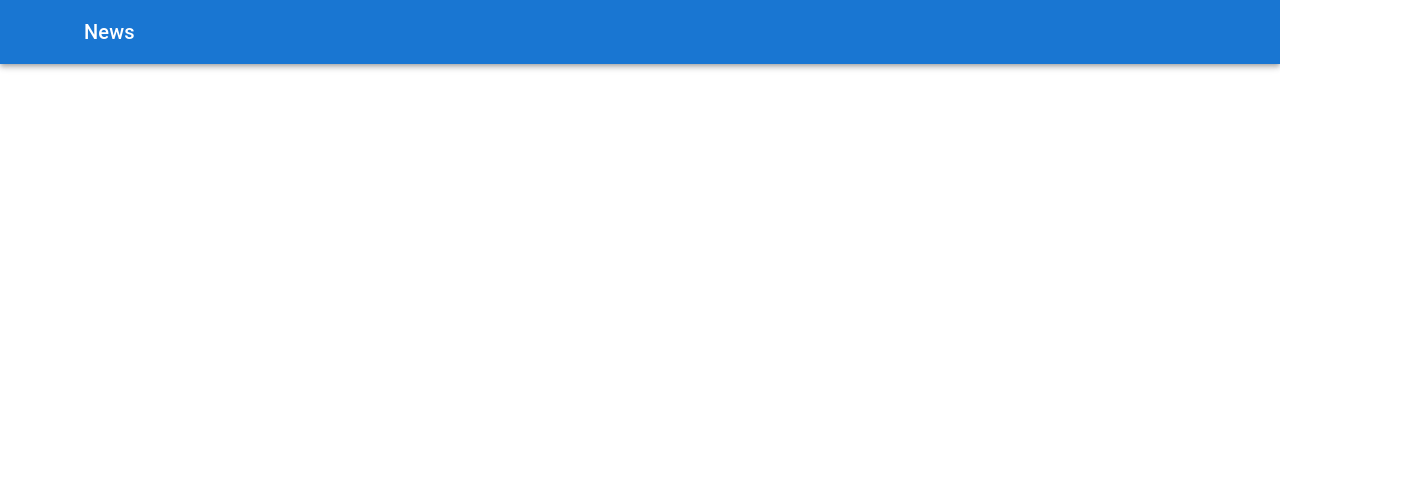
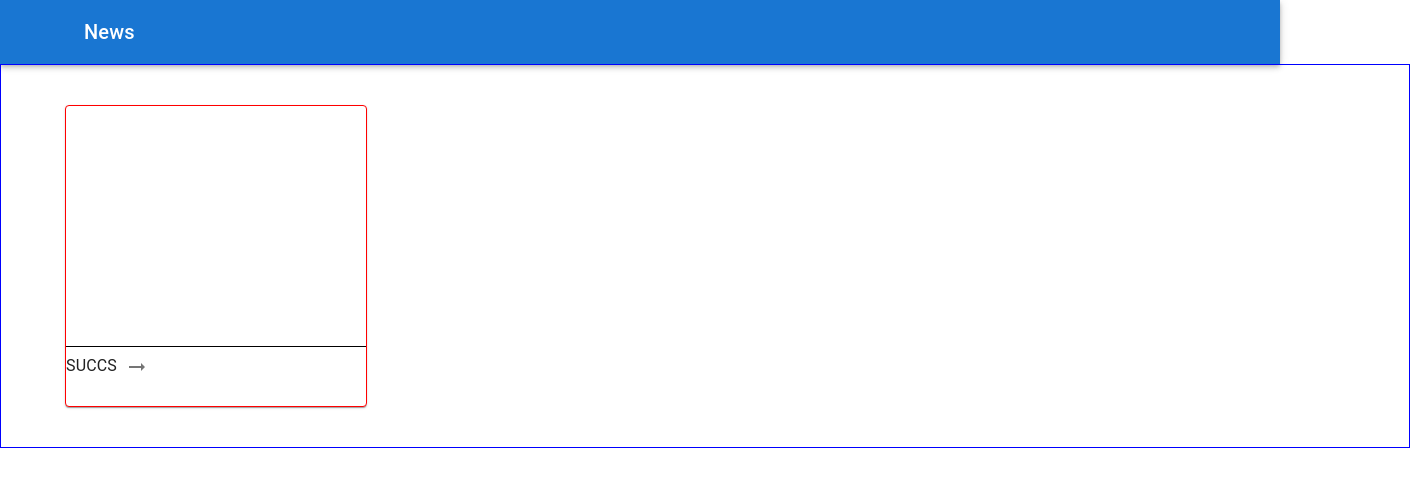
Before and after one commit to codydeatherage/uncanny-botanics-front, a React (Create React App) app: page / in a window 1280 px wide. Shown: the top 486 px of the page, 1410 px wide, since content can reach past the window. Built offline with nearby package versions, Linux system fonts and the light colour scheme.

Commit message:
skeleton of single frame with some card typography

```diff
--- a/src/App.js
+++ b/src/App.js
@@ -3,11 +3,13 @@ import { Router, Route, Link } from 'react-router'
 import { Box } from '@mui/material'
 import { styled } from '@mui/system'
 import NavBar from './components/NavBar'
+import Frame from './components/Frame'
 
 const App = () => {
   return (
     <Box>
       <NavBar />
+      <Frame />
     </Box>
   )
 }
--- a/src/components/Frame.js
+++ b/src/components/Frame.js
@@ -1,15 +1,60 @@
 //will contain 1 frame to be  containing photos of plants for sale
 
-import { Card, CardContent } from '@mui/material'
+import { Card, CardActions, CardContent, CardMedia, Typography } from '@mui/material'
 // import React from 'react'
+import { styled } from '@mui/system';
+import IconButton from '@mui/material/IconButton';
+import ArrowRightAltIcon from '@mui/icons-material/ArrowRightAlt';
+
+const Container = styled('div')({
+    width: '100vw',
+    border: '1px solid blue',
+    padding: '5vh 5vw',
+})
+
+const CategoryCard = styled(Card)({
+    maxWidth: 300,
+    height: 300,
+    border: '1px solid red',
+})
+
+const CategoryCardMedia = styled(CardMedia)({
+    height: '80%',
+    borderBottom: '1px solid black',
+})
+
+const CategoryCardContent = styled(CardContent)({
+    padding: 0,
+    '& p':{
+        padding: 0,
+    }
+})
+
+const CardTypography = styled(Typography)({
+    padding: 0,
+    width: 100,
+})
 
 const Frame = () => {
   return (
-    <Card sx={{ maxWidth: 300 }}>
-        <CardContent>
+    <Container>
+        <CategoryCard>
+            <CategoryCardMedia />
+            <CategoryCardContent>
+                <CardTypography>
+                    {/* general variable to be changed between Succs, Plants, and Flowers */}
+                    SUCCS
+                    {/* <CardActions> */}
+                        <IconButton>
+                            <ArrowRightAltIcon />
+                        </IconButton>
+                    {/* </CardActions> */}
+                </CardTypography>
 
-        </CardContent>
-    </Card>
+            </CategoryCardContent>
+        </CategoryCard>
+    </Container>
+
   )
 }
 
```
